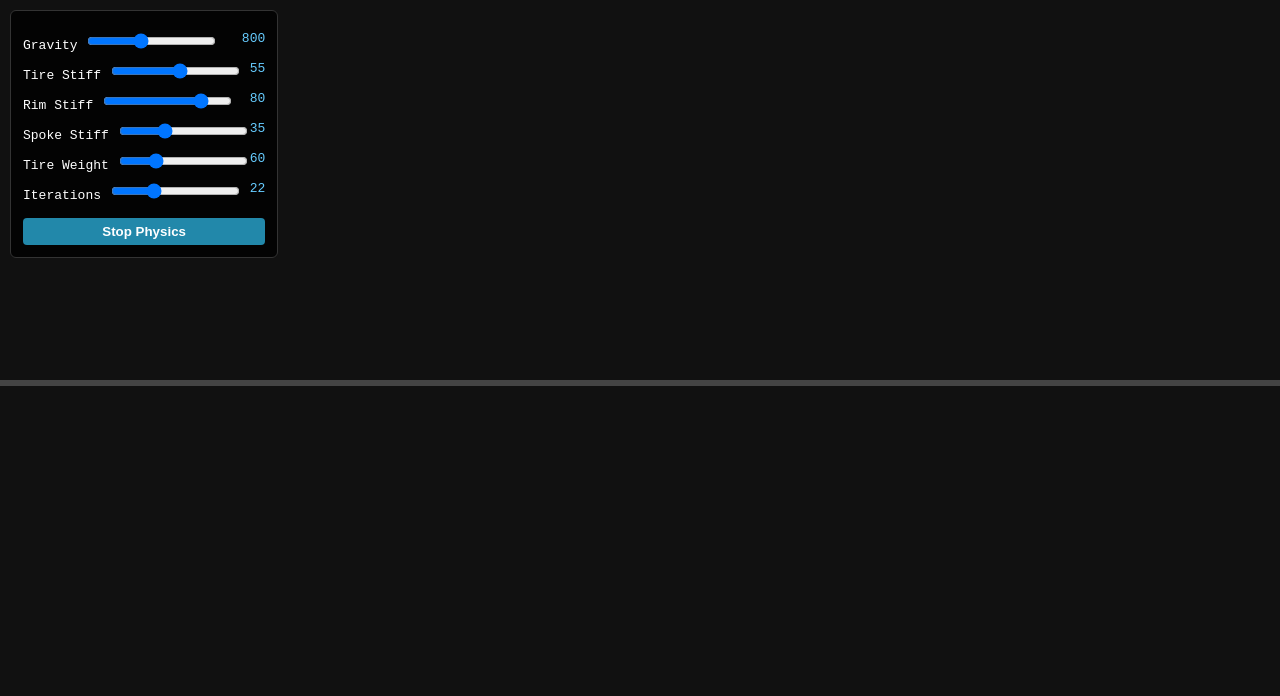
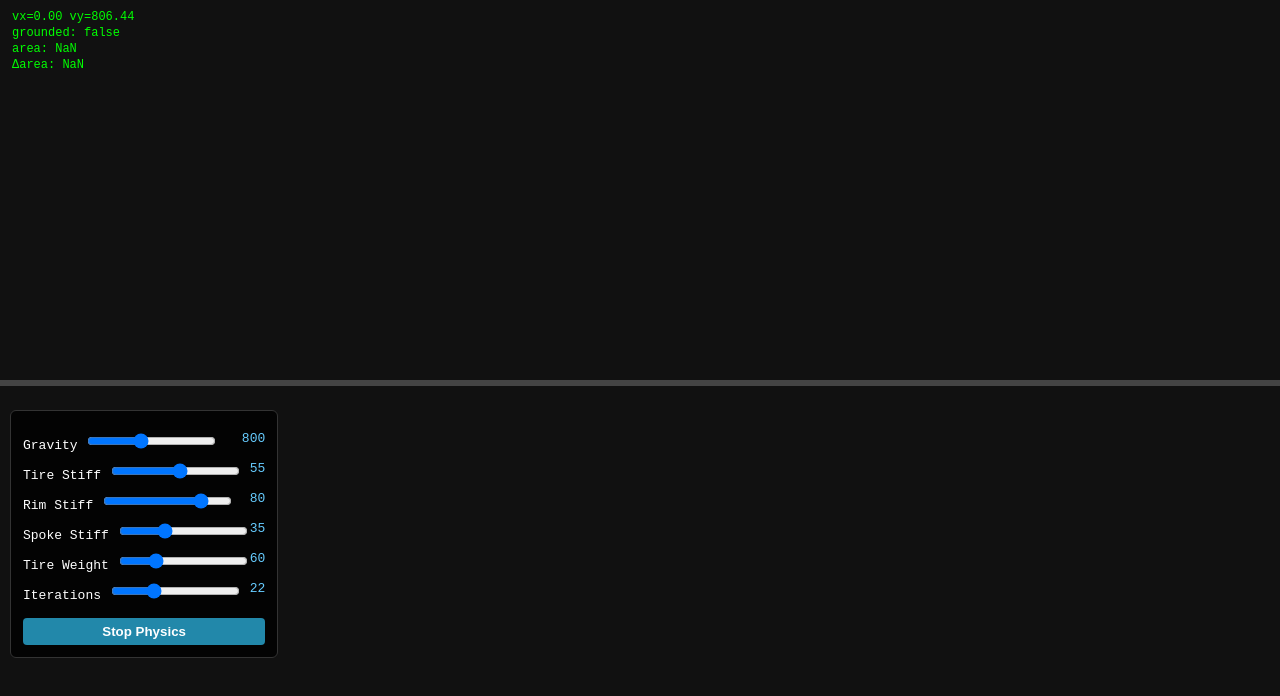
Before and after one commit to JakeTurner616/XPBPhysicsPrototype, a website built with Vite: page index.html in a window 1280 px wide. Both pictures are taken after a click on the button "Start Physics". Built offline with nearby package versions, Linux system fonts and the light colour scheme.

Commit message:
Adjust control panel position and enhance tire debug visualization features

```diff
--- a/index.html
+++ b/index.html
@@ -23,7 +23,7 @@
   }
   #controls {
     position:fixed;
-    top:10px;
+    top: 410px;
     left:10px;
     z-index:9999;
     background:#000c;
--- a/src/main.ts
+++ b/src/main.ts
@@ -13,12 +13,15 @@ let running = false;
 let world: World;
 let tire: Tire;
 
+// ============ INPUT =============
 const keys = { left:false, right:false, up:false };
+let showTireDebug = true; // DEBUG VISUALIZATION ON BY DEFAULT
 
 addEventListener("keydown", e=>{
     if (e.code === "ArrowLeft") keys.left = true;
     if (e.code === "ArrowRight") keys.right = true;
     if (e.code === "ArrowUp" || e.code==="Space") keys.up = true;
+    if (e.key === "t") showTireDebug = !showTireDebug;
 });
 addEventListener("keyup", e=>{
     if (e.code === "ArrowLeft") keys.left = false;
@@ -26,6 +29,7 @@ addEventListener("keyup", e=>{
     if (e.code === "ArrowUp" || e.code==="Space") keys.up = false;
 });
 
+// ============ SLIDERS ============
 const gravS  = document.getElementById("grav")  as HTMLInputElement;
 const tireS  = document.getElementById("tireS") as HTMLInputElement;
 const rimS   = document.getElementById("rimS")  as HTMLInputElement;
@@ -47,9 +51,7 @@ for (const el of [gravS,tireS,rimS,spokeS,massS,iterS]) {
     el.oninput = () => updateSliderLabels();
 }
 
-// ----------------------
-// CREATE a NEW sim state
-// ----------------------
+// ============ NEW SIM ============
 function initSim(){
     world = new World({
         dt: 1/60,
@@ -69,9 +71,7 @@ function initSim(){
     tire.setMassScale(Number(massS.value)/100);
 }
 
-// ----------------------
-// START / STOP BUTTON
-// ----------------------
+// ============ START/STOP ============
 const startBtn = document.getElementById("startBtn") as HTMLButtonElement;
 
 startBtn.onclick = () => {
@@ -88,25 +88,91 @@ startBtn.onclick = () => {
     }
 };
 
-// ----------------------
-// LITTLE JUMP
-// ----------------------
+// ============ JUMP =============
 function doJump(){
     if (!running) return;
 
-    // grounded check
     let grounded = false;
     for (const p of tire.outer){
-        if (p.y > 380 - 14) grounded = true;
+        if (p.y > GY - 14) grounded = true;
     }
     if (!grounded) return;
 
     tire.applyImpulse(0, -18);
 }
 
-// ----------------------
-// DRAW RING
-// ----------------------
+// ============ DRAW TIRE DEBUG ============
+function drawTireDebug(t: Tire){
+    if (!showTireDebug) return;
+
+    const hub = t.hub;
+
+    // ---- inner ring ----
+    ctx.strokeStyle = "#0ff";
+    ctx.beginPath();
+    const inner = t.inner;
+    ctx.moveTo(inner[0].x, inner[0].y);
+    for (let i=1; i<inner.length; i++)
+        ctx.lineTo(inner[i].x, inner[i].y);
+    ctx.closePath();
+    ctx.stroke();
+
+    // ---- spokes ----
+    ctx.strokeStyle = "#ff0";
+    for (let i=0; i<t.outer.length; i++){
+        const a = t.outer[i];
+        const b = t.inner[i];
+        ctx.beginPath();
+        ctx.moveTo(a.x, a.y);
+        ctx.lineTo(b.x, b.y);
+        ctx.stroke();
+    }
+
+    /*
+    // ---- hub ----
+    ctx.fillStyle = "#f33";
+    ctx.beginPath();
+    ctx.arc(hub.x, hub.y, 4, 0, Math.PI*2);
+    ctx.fill();
+
+    // ---- radial lines ----
+    ctx.strokeStyle = "#f0f";
+    for (const p of t.outer){
+      ctx.beginPath();
+      ctx.moveTo(hub.x, hub.y);
+      ctx.lineTo(p.x, p.y);
+      ctx.stroke();
+    }
+    */
+
+    // ---- velocity vectors ----
+    ctx.strokeStyle = "orange";
+    for (const p of [...t.outer, ...t.inner]){
+        ctx.beginPath();
+        ctx.moveTo(p.x, p.y);
+        ctx.lineTo(p.x + p.vx * 0.15, p.y + p.vy * 0.15);
+        ctx.stroke();
+    }
+
+    // ---- text ----
+    let grounded = false;
+    for (const p of t.outer)
+        if (p.y > GY - 14) grounded = true;
+
+    ctx.fillStyle = "#0f0";
+    ctx.font = "12px monospace";
+    ctx.fillText(`vx=${hub.vx.toFixed(2)} vy=${hub.vy.toFixed(2)}`, 12, 20);
+    ctx.fillText(`grounded: ${grounded}`, 12, 36);
+
+    if (t.pressure){
+        const A = t.pressure.area().toFixed(2);
+        const dA = (Number(A) - t.pressure.restArea).toFixed(2);
+        ctx.fillText(`area: ${A}`, 12, 52);
+        ctx.fillText(`Δarea: ${dA}`, 12, 68);
+    }
+}
+
+// ============ DRAW OUTER RING =============
 function drawRing(ring){
     ctx.beginPath();
     ctx.moveTo(ring[0].x, ring[0].y);
@@ -118,15 +184,12 @@ function drawRing(ring){
     ctx.stroke();
 }
 
-// ----------------------
-// MAIN LOOP
-// ----------------------
+// ============ MAIN LOOP ============
 const GY = 380;
 
 function loop(){
     ctx.clearRect(0,0,canvas.width,canvas.height);
 
-    // ground
     ctx.fillStyle = "#444";
     ctx.fillRect(0,GY,canvas.width,6);
 
@@ -140,7 +203,10 @@ function loop(){
         world.step();
     }
 
-    if (running && tire) drawRing(tire.outer);
+    if (running && tire){
+        drawRing(tire.outer);
+        drawTireDebug(tire);
+    }
 
     debugLog.renderOverlay(ctx);
     requestAnimationFrame(loop);
--- a/src/tire.ts
+++ b/src/tire.ts
@@ -1,6 +1,5 @@
 // src/tire.ts
 import { World, Body, DistCons, PressureCons } from "./xpbd";
-import { debugLog } from "./debug";
 
 export class Tire {
     outer: Body[] = [];
@@ -11,7 +10,6 @@ export class Tire {
     airPressure = 0.002;
     steerStrength = 0.07;
 
-    // NEW: we store our constraints so we can edit stiffness live
     outerCons: DistCons[] = [];
     innerCons: DistCons[] = [];
     spokeCons: DistCons[] = [];
@@ -24,49 +22,51 @@ export class Tire {
         rO = 50,
         rI = 28
     ){
-        this.hub = world.addBody(new Body(cx,cy,5));
+        this.hub = world.addBody(new Body(cx, cy, 5));
 
-        for (let i=0; i<count; i++){
-            const a = (i/count)*Math.PI*2;
-            const ox = cx + Math.cos(a)*rO;
-            const oy = cy + Math.sin(a)*rO;
-            const ix = cx + Math.cos(a)*rI;
-            const iy = cy + Math.sin(a)*rI;
+        for (let i = 0; i < count; i++) {
+            const a = (i / count) * Math.PI * 2;
 
-            this.outer.push(world.addBody(new Body(ox,oy,1)));
-            this.inner.push(world.addBody(new Body(ix,iy,1.4)));
+            const ox = cx + Math.cos(a) * rO;
+            const oy = cy + Math.sin(a) * rO;
+
+            const ix = cx + Math.cos(a) * rI;
+            const iy = cy + Math.sin(a) * rI;
+
+            this.outer.push(world.addBody(new Body(ox, oy, 1)));
+            this.inner.push(world.addBody(new Body(ix, iy, 1.4)));
         }
 
         this.build();
     }
 
-    build(){
+    build() {
         const N = this.outer.length;
 
-        // ========== OUTER RING ==========
-        for (let i=0;i<N;i++){
+        // outer ring
+        for (let i = 0; i < N; i++) {
             const c = new DistCons(
-                this.outer[i], this.outer[(i+1)%N],
-                this.dist(this.outer[i], this.outer[(i+1)%N]),
+                this.outer[i], this.outer[(i + 1) % N],
+                this.dist(this.outer[i], this.outer[(i + 1) % N]),
                 0.22
             );
             this.outerCons.push(c);
             this.world.addConstraint(c);
         }
 
-        // ========== INNER RING ==========
-        for (let i=0;i<N;i++){
+        // inner ring
+        for (let i = 0; i < N; i++) {
             const c = new DistCons(
-                this.inner[i], this.inner[(i+1)%N],
-                this.dist(this.inner[i], this.inner[(i+1)%N]),
+                this.inner[i], this.inner[(i + 1) % N],
+                this.dist(this.inner[i], this.inner[(i + 1) % N]),
                 0.28
             );
             this.innerCons.push(c);
             this.world.addConstraint(c);
         }
 
-        // ========== SPOKES ==========
-        for (let i=0;i<N;i++){
+        // spokes
+        for (let i = 0; i < N; i++) {
             const c = new DistCons(
                 this.inner[i], this.outer[i],
                 this.dist(this.inner[i], this.outer[i]),
@@ -76,31 +76,26 @@ export class Tire {
             this.world.addConstraint(c);
         }
 
-        // ========== PRESSURE ==========
+        // tire pressure
         this.pressure = new PressureCons(this.outer, 0.00045);
         this.world.addConstraint(this.pressure);
     }
 
-    dist(a:Body,b:Body){ return Math.hypot(a.x-b.x,a.y-b.y); }
+    dist(a: Body, b: Body) {
+        return Math.hypot(a.x - b.x, a.y - b.y);
+    }
 
-    // =====================================================
-    //  NEW API — Called by the UI sliders inside main.ts
-    // =====================================================
-    setStiffness(tire: number, rim: number, spoke: number){
+    setStiffness(tire: number, rim: number, spoke: number) {
         for (const c of this.outerCons) c.stiff = tire;
         for (const c of this.innerCons) c.stiff = rim;
         for (const c of this.spokeCons) c.stiff = spoke;
     }
 
-    setMassScale(scale: number){
-        for (const p of this.outer) p.invMass = 1/(1 * scale);
-        for (const p of this.inner) p.invMass = 1/(1.4 * scale);
-        // hub mass unchanged intentionally
+    setMassScale(scale: number) {
+        for (const p of this.outer) p.invMass = 1 / (1 * scale);
+        for (const p of this.inner) p.invMass = 1 / (1.4 * scale);
     }
 
-    // =====================================================
-    //  Steering (smooth + XPBD-friendly)
-    // =====================================================
     steer(dir: number) {
         if (!dir) return;
 
@@ -110,7 +105,9 @@ export class Tire {
             let rx = p.x - hx;
             let ry = p.y - hy;
             const L = Math.hypot(rx, ry) || 1;
-            rx/=L; ry/=L;
+
+            rx /= L;
+            ry /= L;
 
             const tx = -ry;
             const ty = rx;
@@ -120,38 +117,35 @@ export class Tire {
         }
     }
 
-    // =====================================================
-    //  Inflate (radial spring to prevent collapse)
-    // =====================================================
     inflate() {
         const hx = this.hub.x, hy = this.hub.y;
 
         for (const p of this.outer) {
             let rx = p.x - hx;
             let ry = p.y - hy;
+
             const L = Math.hypot(rx, ry) || 0.0001;
-
-            const nx = rx/L;
-            const ny = ry/L;
+            const nx = rx / L;
+            const ny = ry / L;
 
             p.vx += nx * this.airPressure;
             p.vy += ny * this.airPressure;
         }
     }
 
-    // =====================================================
-    applyImpulse(ix:number,iy:number){
-        for(const p of [...this.outer,...this.inner]){
+    applyImpulse(ix: number, iy: number) {
+        for (const p of [...this.outer, ...this.inner]) {
             p.vx += ix;
             p.vy += iy;
         }
     }
 
-    collideGround(GY:number){
+    collideGround(GY: number) {
         const pad = 12;
-        for (const p of [...this.inner,...this.outer]){
-            const lim = GY - pad;
-            if (p.y > lim){
+        const lim = GY - pad;
+
+        for (const p of [...this.inner, ...this.outer]) {
+            if (p.y > lim) {
                 const pen = p.y - lim;
                 p.y -= pen;
                 if (p.vy > 0) p.vy = 0;
```
